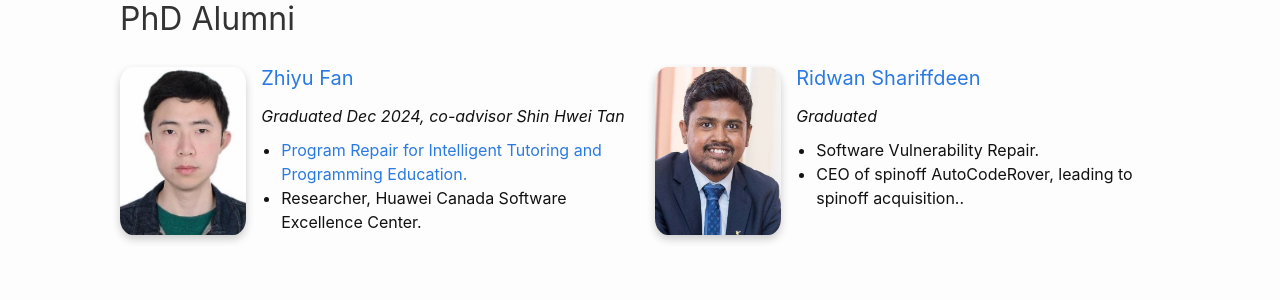
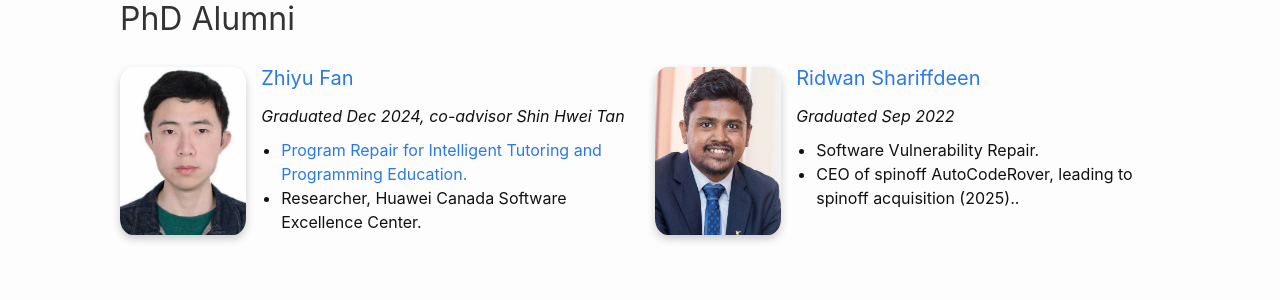
Before and after one commit to nus-tss/nus-tss.github.io, a Jekyll site: the page built from _pages/team.md, in a window 1280 px wide and 900 px high, scrolled down 2547 px. Shown: the part 154-454 px from the top of the window. Built offline with Jekyll 4.4.1, drawn with Linux system fonts in a browser that asks for light colours; nearby versions of some CDN libraries.

Commit message:
Update phd-alumni.yml

```diff
--- a/_data/team/phd-alumni.yml
+++ b/_data/team/phd-alumni.yml
@@ -10,9 +10,9 @@
 
 - name: Ridwan Shariffdeen
   photo: ridwan.jpg
-  garduated: Sep 2022
+  graduated: Sep 2022
   thesis-title: Software Vulnerability Repair
-  next: CEO of spinoff AutoCodeRover, leading to spinoff acquisition.
+  next: CEO of spinoff AutoCodeRover, leading to spinoff acquisition (2025).
   website: https://rshariffdeen.com/
 
 
```
